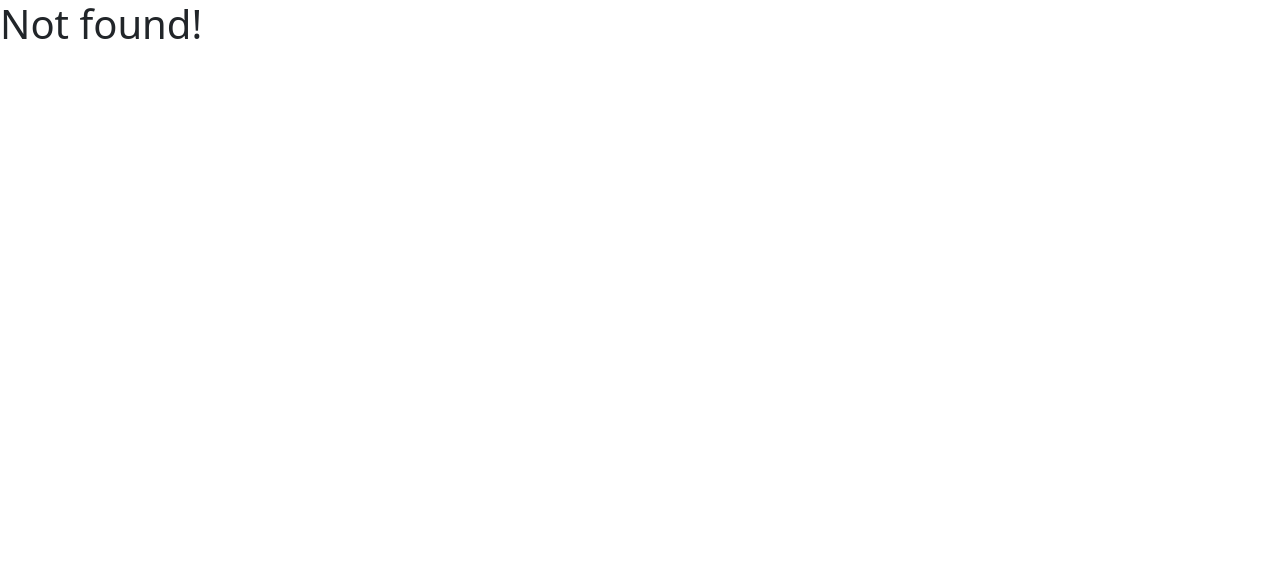
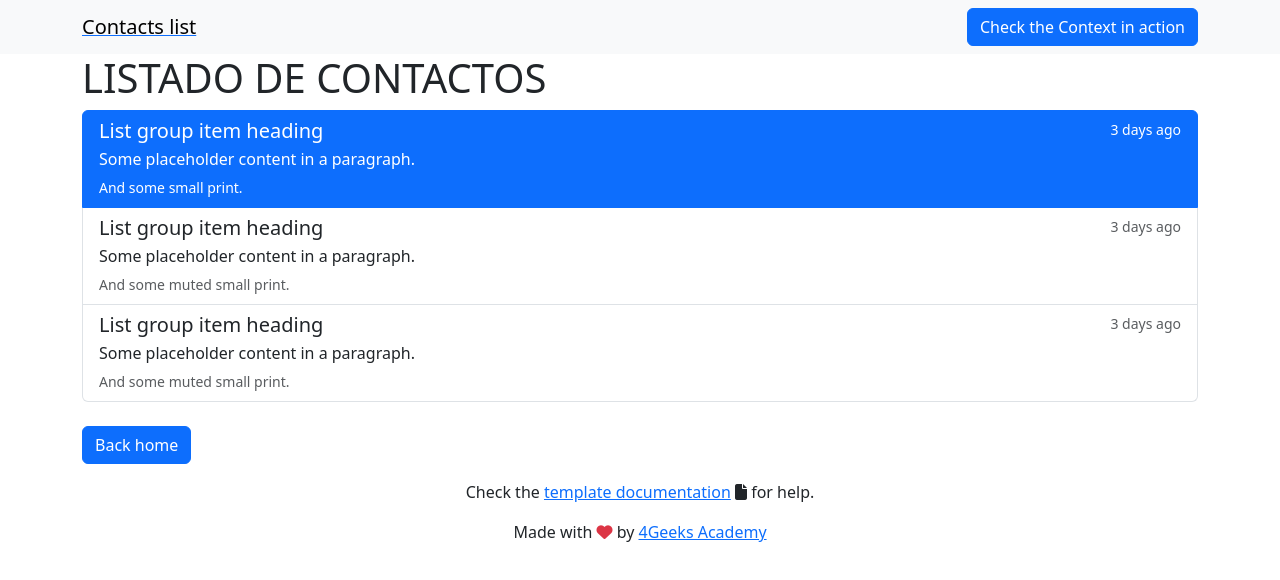
Before and after one commit to 4GeeksAcademy/Lista-de-contactos_Edwin, a React (Vite) app: page /contacts in a window 1280 px wide. Before the commit this address had no page. Shown: the top 580 px of the page. Built offline with nearby package versions, Linux system fonts and the light colour scheme.

Commit message:
se crea ruta contacts usando react routes

```diff
--- /dev/null
+++ b/src/components/ContactCard.jsx
@@ -0,0 +1,28 @@
+export const ContactCard = () => (
+<div className="list-group">
+  <a href="#" className="list-group-item list-group-item-action active" aria-current="true">
+    <div className="d-flex w-100 justify-content-between">
+      <h5 className="mb-1">List group item heading</h5>
+      <small>3 days ago</small>
+    </div>
+    <p className="mb-1">Some placeholder content in a paragraph.</p>
+    <small>And some small print.</small>
+  </a>
+  <a href="#" className="list-group-item list-group-item-action">
+    <div className="d-flex w-100 justify-content-between">
+      <h5 className="mb-1">List group item heading</h5>
+      <small className="text-body-secondary">3 days ago</small>
+    </div>
+    <p className="mb-1">Some placeholder content in a paragraph.</p>
+    <small className="text-body-secondary">And some muted small print.</small>
+  </a>
+  <a href="#" className="list-group-item list-group-item-action">
+    <div className="d-flex w-100 justify-content-between">
+      <h5 className="mb-1">List group item heading</h5>
+      <small className="text-body-secondary">3 days ago</small>
+    </div>
+    <p className="mb-1">Some placeholder content in a paragraph.</p>
+    <small className="text-body-secondary">And some muted small print.</small>
+  </a>
+</div>
+);
--- a/src/components/Navbar.jsx
+++ b/src/components/Navbar.jsx
@@ -5,8 +5,8 @@ export const Navbar = () => {
 	return (
 		<nav className="navbar navbar-light bg-light">
 			<div className="container">
-				<Link to="/">
-					<span className="navbar-brand mb-0 h1">React Boilerplate</span>
+				<Link to="/contacts">
+					<span className="navbar-brand mb-0 h1">Contacts list</span>
 				</Link>
 				<div className="ml-auto">
 					<Link to="/demo">
--- /dev/null
+++ b/src/pages/Contacts.jsx
@@ -0,0 +1,21 @@
+// Import necessary components from react-router-dom and other parts of the application.
+import { Link } from "react-router-dom";
+import useGlobalReducer from "../hooks/useGlobalReducer";  // Custom hook for accessing the global state.
+import { ContactCard } from "../components/ContactCard"
+
+export const Contacts = () => {
+  // Access the global state and dispatch function using the useGlobalReducer hook.
+  const { store, dispatch } = useGlobalReducer()
+
+  return (
+    <div className="container">
+      <h1>LISTADO DE CONTACTOS</h1>
+      <ContactCard/>
+      <br />
+
+      <Link to="/">
+        <button className="btn btn-primary">Back home</button>
+      </Link>
+    </div>
+  );
+};
--- a/src/routes.jsx
+++ b/src/routes.jsx
@@ -9,6 +9,7 @@ import { Layout } from "./pages/Layout";
 import { Home } from "./pages/Home";
 import { Single } from "./pages/Single";
 import { Demo } from "./pages/Demo";
+import { Contacts } from "./pages/Contacts";
 
 export const router = createBrowserRouter(
     createRoutesFromElements(
@@ -25,6 +26,7 @@ export const router = createBrowserRouter(
         <Route path= "/" element={<Home />} />
         <Route path="/single/:theId" element={ <Single />} />  {/* Dynamic route for single items */}
         <Route path="/demo" element={<Demo />} />
+        <Route path="/contacts" element={<Contacts />} />
       </Route>
     )
 );
```
Also changed, not shown: 1 other file (tests, documents, lock files or other folders).
